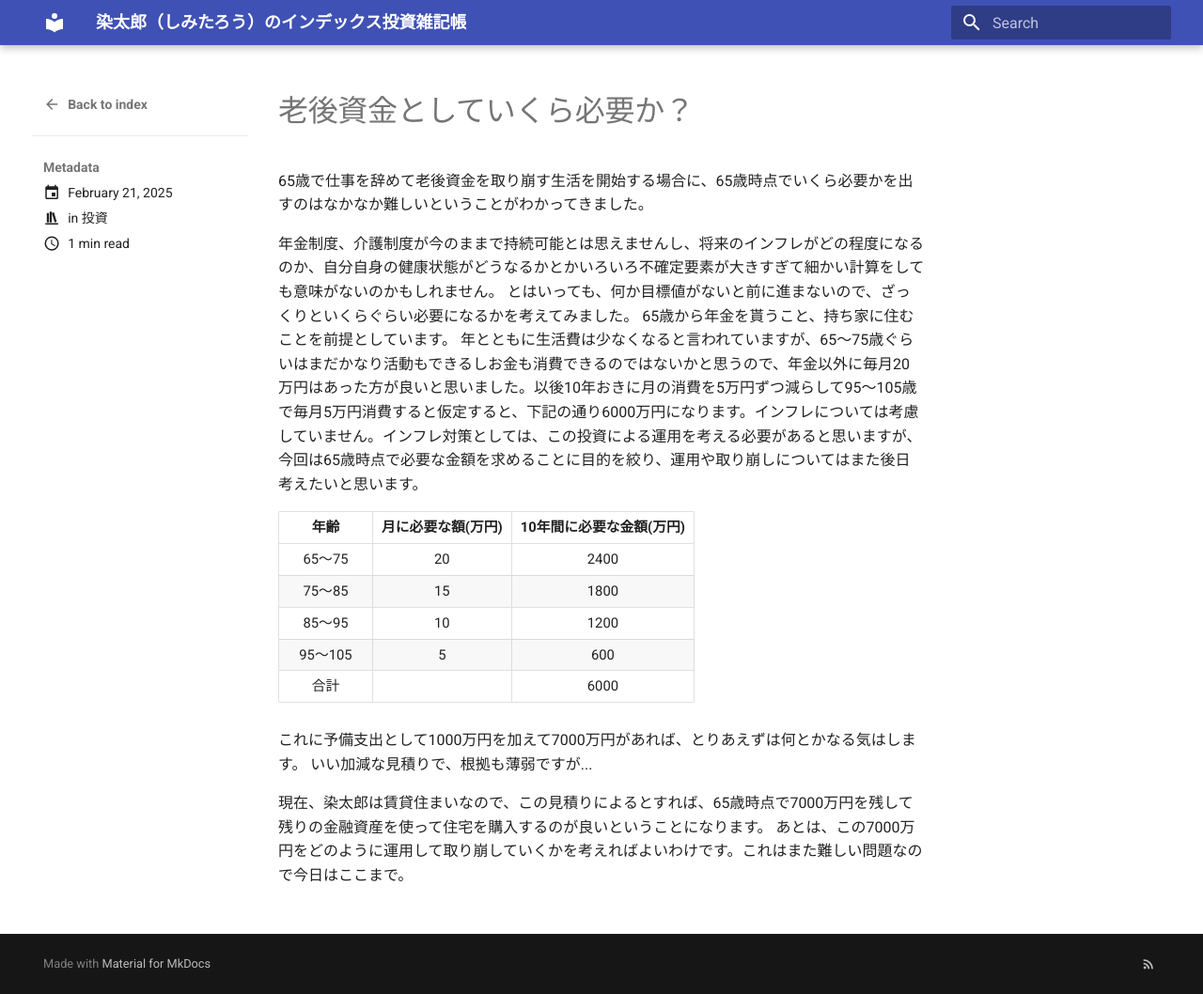
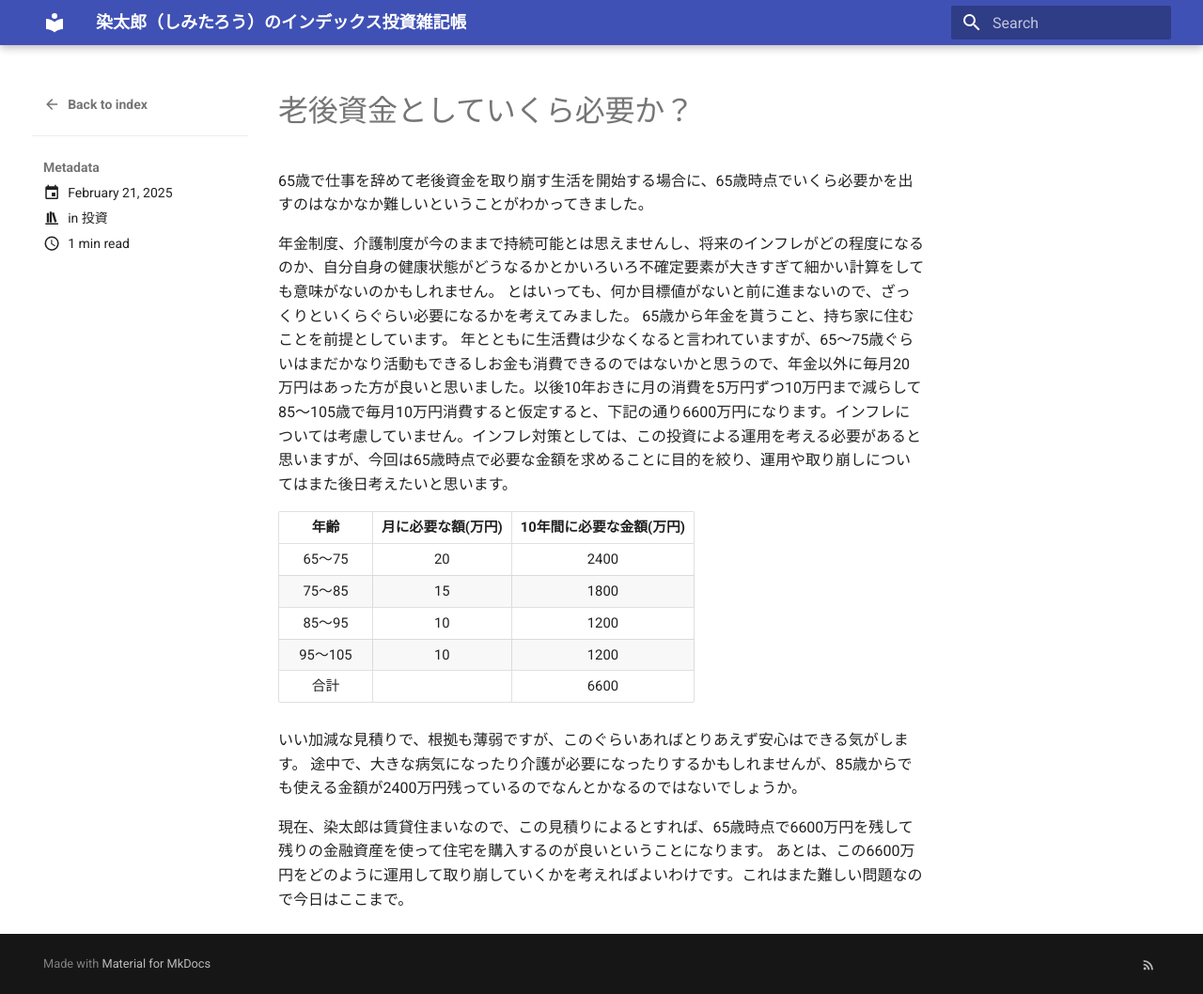
Before and after one commit to dozunaru/dozunaru.github.io, an MkDocs documentation site: the page built from docs/posts/2025-02-21.md, in a window 1280 px wide and 1058 px high. Shown: the whole window at 94% size. Built offline with MkDocs 1.6.1 and Material for MkDocs 9.7.7, drawn with Linux system fonts in a browser that asks for light colours.

Commit message:
20250221修正

```diff
--- a/docs/posts/2025-02-21.md
+++ b/docs/posts/2025-02-21.md
@@ -11,18 +11,18 @@ categories:
 年金制度、介護制度が今のままで持続可能とは思えませんし、将来のインフレがどの程度になるのか、自分自身の健康状態がどうなるかとかいろいろ不確定要素が大きすぎて細かい計算をしても意味がないのかもしれません。
 とはいっても、何か目標値がないと前に進まないので、ざっくりといくらぐらい必要になるかを考えてみました。
 65歳から年金を貰うこと、持ち家に住むことを前提としています。
-年とともに生活費は少なくなると言われていますが、65～75歳ぐらいはまだかなり活動もできるしお金も消費できるのではないかと思うので、年金以外に毎月20万円はあった方が良いと思いました。以後10年おきに月の消費を5万円ずつ減らして95～105歳で毎月5万円消費すると仮定すると、下記の通り6000万円になります。インフレについては考慮していません。インフレ対策としては、この投資による運用を考える必要があると思いますが、今回は65歳時点で必要な金額を求めることに目的を絞り、運用や取り崩しについてはまた後日考えたいと思います。
+年とともに生活費は少なくなると言われていますが、65～75歳ぐらいはまだかなり活動もできるしお金も消費できるのではないかと思うので、年金以外に毎月20万円はあった方が良いと思いました。以後10年おきに月の消費を5万円ずつ10万円まで減らして85～105歳で毎月10万円消費すると仮定すると、下記の通り6600万円になります。インフレについては考慮していません。インフレ対策としては、この投資による運用を考える必要があると思いますが、今回は65歳時点で必要な金額を求めることに目的を絞り、運用や取り崩しについてはまた後日考えたいと思います。
 
 | 年齢 | 月に必要な額(万円) | 10年間に必要な金額(万円) |
 | :--: | :--: | :--: |
 | 65～75 | 20 | 2400 |
 | 75～85 | 15 | 1800 |
 | 85～95 | 10 | 1200 |
-| 95～105 | 5 | 600 |
-| 合計 |      | 6000 |
+| 95～105 | 10 | 1200 |
+| 合計 |      | 6600 |
 
-これに予備支出として1000万円を加えて7000万円があれば、とりあえずは何とかなる気はします。
-いい加減な見積りで、根拠も薄弱ですが...
+いい加減な見積りで、根拠も薄弱ですが、このぐらいあればとりあえず安心はできる気がします。
+途中で、大きな病気になったり介護が必要になったりするかもしれませんが、85歳からでも使える金額が2400万円残っているのでなんとかなるのではないでしょうか。
 
-現在、染太郎は賃貸住まいなので、この見積りによるとすれば、65歳時点で7000万円を残して残りの金融資産を使って住宅を購入するのが良いということになります。
-あとは、この7000万円をどのように運用して取り崩していくかを考えればよいわけです。これはまた難しい問題なので今日はここまで。
+現在、染太郎は賃貸住まいなので、この見積りによるとすれば、65歳時点で6600万円を残して残りの金融資産を使って住宅を購入するのが良いということになります。
+あとは、この6600万円をどのように運用して取り崩していくかを考えればよいわけです。これはまた難しい問題なので今日はここまで。
--- a/mkdocs.yml
+++ b/mkdocs.yml
@@ -1,5 +1,5 @@
 site_name: 染太郎（しみたろう）のインデックス投資雑記帳
-site_description: 染太郎（しみたろう）がインデックス投資を中心に語ります。
+site_description: 染太郎（しみたろう）がインデックス投資による資産形成と資産取り崩しを考えます。
 site_url: https://github.com/dozunaru/dozunaru.github.io.git
 
 theme:
```
Also changed, not shown: docs/index.md (+1 -1 lines).
